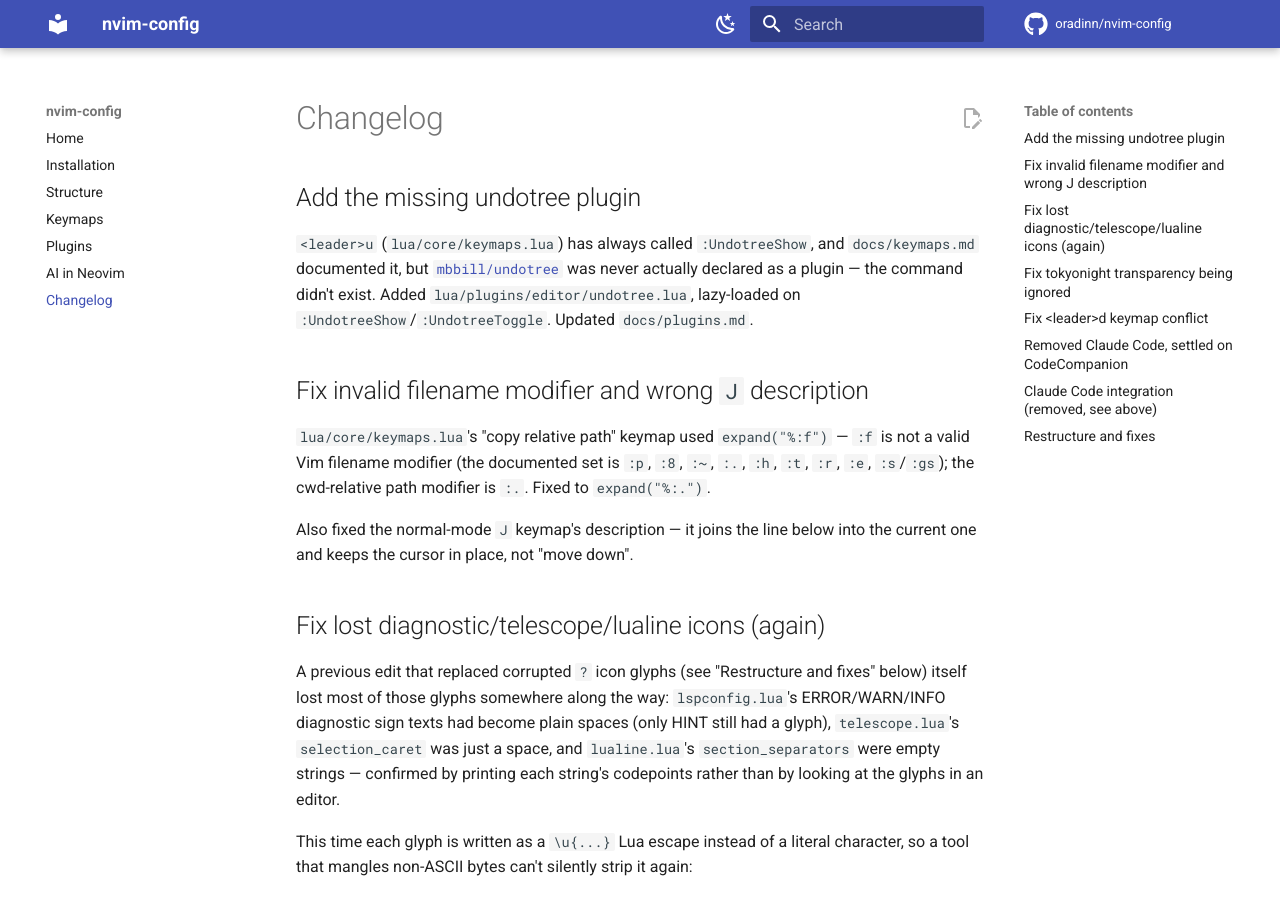
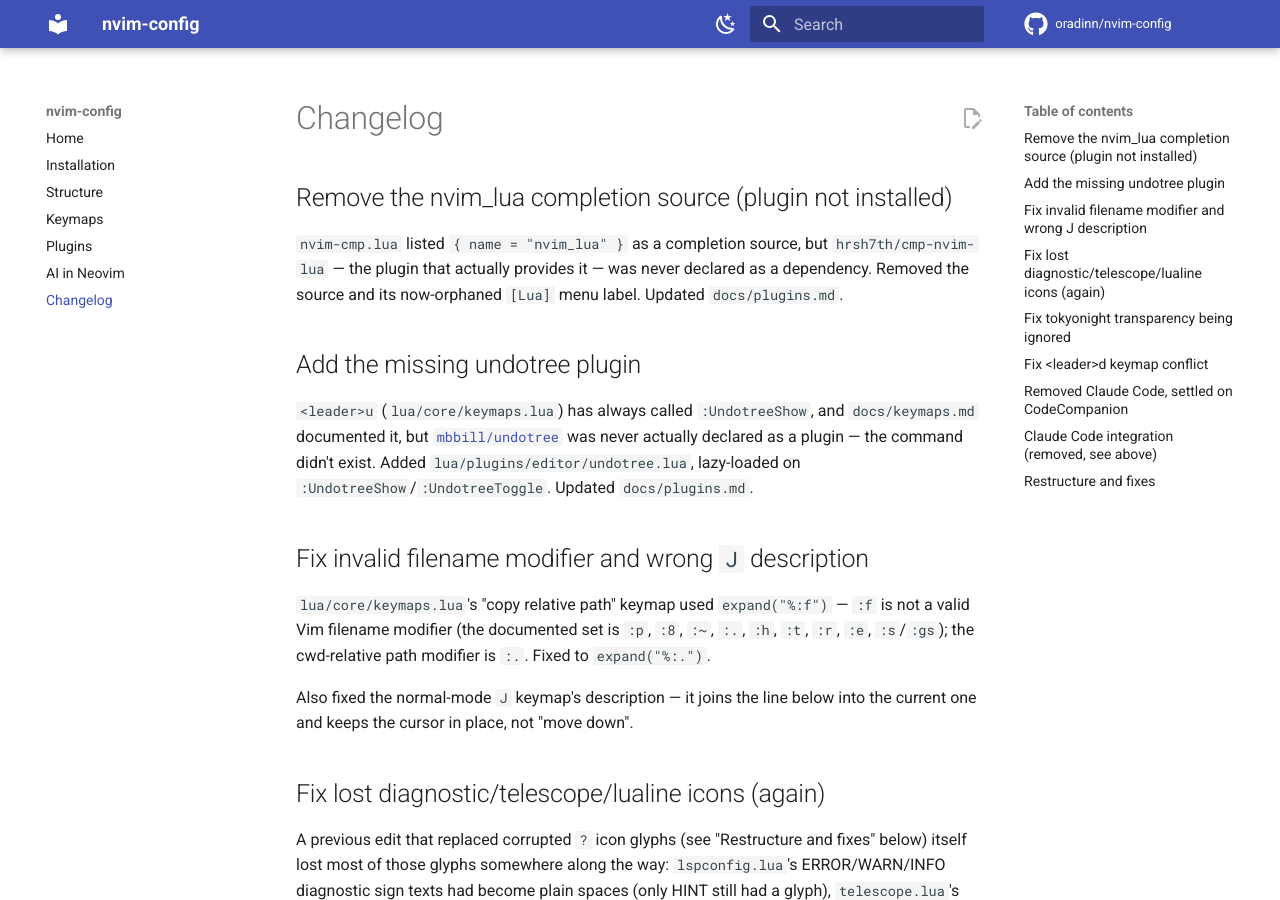
Before and after one commit to oradinn/nvim-config, an MkDocs documentation site: the page built from docs/changelog.md, in a window 1280 px wide and 900 px high. Built offline with MkDocs 1.6.1 and Material for MkDocs 9.7.7, drawn with Linux system fonts in a browser that asks for light colours; comment, search, counter and statistics services are not loaded.

Commit message:
Remove the nvim_lua completion source (plugin not installed)
nvim-cmp.lua listed { name = "nvim_lua" } as a completion source, but
hrsh7th/cmp-nvim-lua - the plugin that actually provides it - was
never declared as a dependency. Remove the source and its now-orphaned
[Lua] menu label. Update docs/plugins.md.

Verified via headless Neovim: nvim-cmp loads with no errors after the
change.

Co-Authored-By: Claude Sonnet 5 <noreply@anthropic.com>
Claude-Session: https://claude.ai/code/session_016YunJ1V2cbCqrNVvcpQqMP

```diff
--- a/docs/changelog.md
+++ b/docs/changelog.md
@@ -1,4 +1,11 @@
 # Changelog
+
+## Remove the nvim_lua completion source (plugin not installed)
+
+`nvim-cmp.lua` listed `{ name = "nvim_lua" }` as a completion source, but
+`hrsh7th/cmp-nvim-lua` — the plugin that actually provides it — was never
+declared as a dependency. Removed the source and its now-orphaned
+`[Lua]` menu label. Updated `docs/plugins.md`.
 
 ## Add the missing undotree plugin
 
```
Also changed, not shown: docs/plugins.md (+1 -1 lines), 1 other file.
